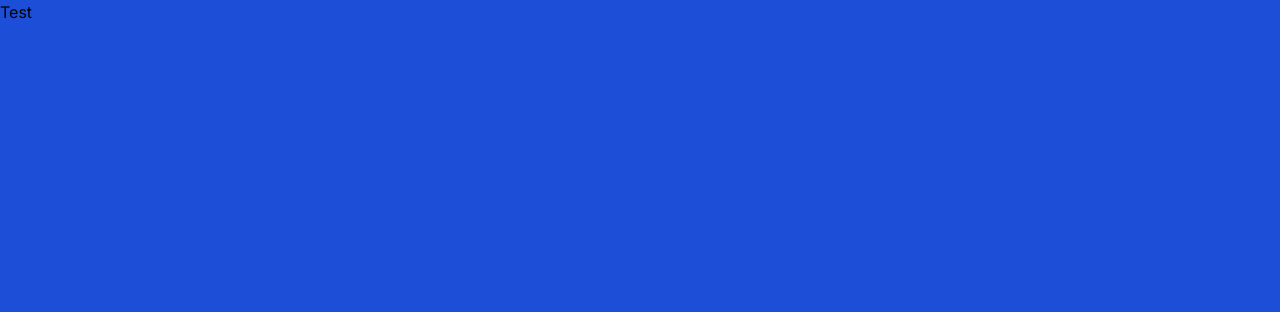
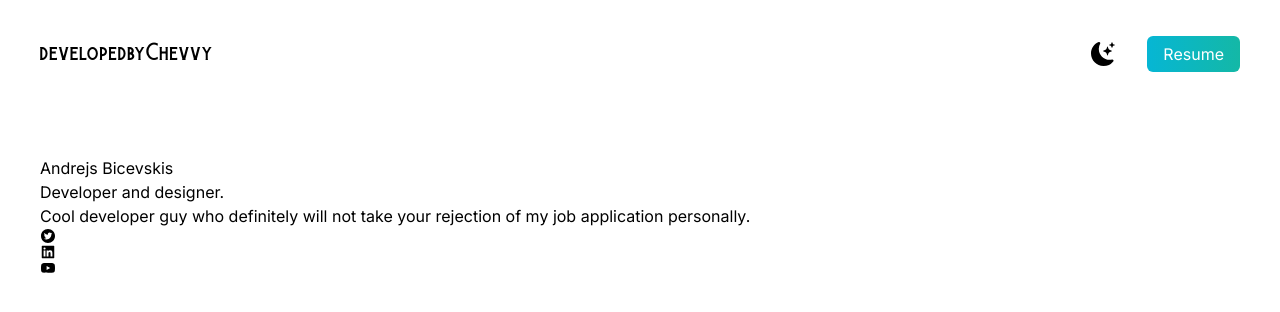
Before and after one commit to andrejs-is-on-the-computer/react-tailwind-portfolio, a Next.js app in the folder react-portfolio/: page / in a window 1280 px wide. Shown: the top 312 px of the page. Built offline with nearby package versions, Linux system fonts and the light colour scheme.

Commit message:
tailwind config + react-icons

```diff
--- a/react-portfolio/app/page.js
+++ b/react-portfolio/app/page.js
@@ -1,4 +1,6 @@
 import Head from "next/head"
+import {BsFillMoonStarsFill} from 'react-icons/bs';
+import {AiFillTwitterCircle, AiFillLinkedin, AiFillYoutube} from 'react-icons/ai';
 
 export default function Home() {
   return (
@@ -8,9 +10,33 @@ export default function Home() {
 
       </Head>
 
-      <main>
-        <section className="bg-blue-700 min-h-screen">
-          Test
+      <main className="bg-white px-10">
+        <section className="">
+          <nav className="py-10 mb-12 flex justify-between">
+            <h1 className="text-xl font-burtons">developedbyChevvy</h1>
+            <ul className="flex items-center">
+              <li>
+                <BsFillMoonStarsFill className="cursor-pointer text-2xl" />
+              </li>
+              <li><a className="bg-gradient-to-r from-cyan-500 to-teal-500 text-white px-4 py-2 rounded-md ml-8" href="#">Resume</a></li>
+            </ul>
+          </nav>
+          <div>
+            <h2 className="">Andrejs Bicevskis</h2>
+            <h3>Developer and designer.</h3>
+            <p>Cool developer guy who definitely will not take your rejection of my job application personally.</p>
+          </div>
+          <div>
+            <a>
+              <AiFillTwitterCircle />
+            </a>
+            <a>
+              <AiFillLinkedin />
+            </a>
+            <a>
+              <AiFillYoutube />
+            </a>
+          </div>
         </section>
       </main>
     </div>
--- a/react-portfolio/tailwind.config.js
+++ b/react-portfolio/tailwind.config.js
@@ -7,7 +7,11 @@ module.exports = {
 
   ],
   theme: {
-    extend: {},
+    extend: {
+      fontFamily: {
+        burtons: 'burtons'
+      }
+    },
   },
   plugins: [],
 }
```
